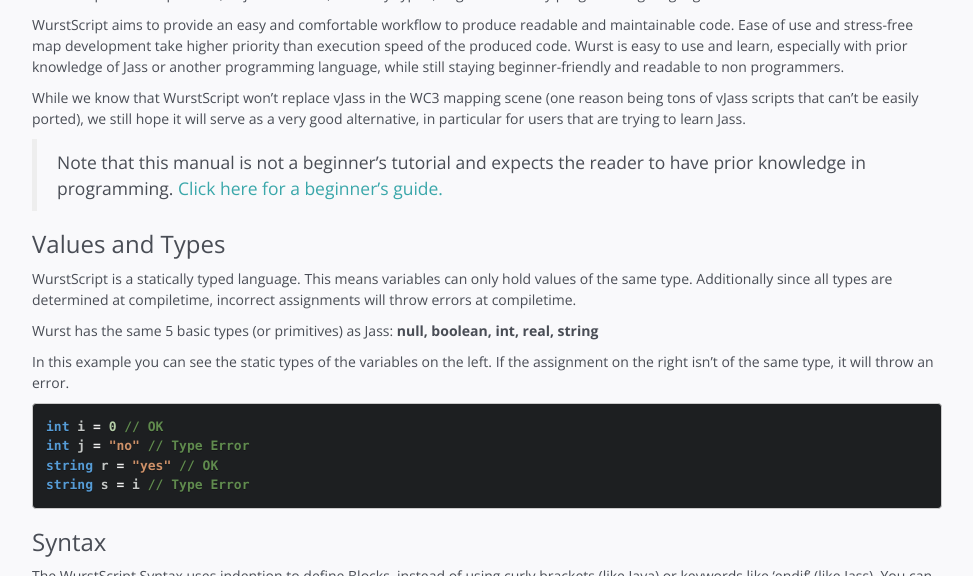
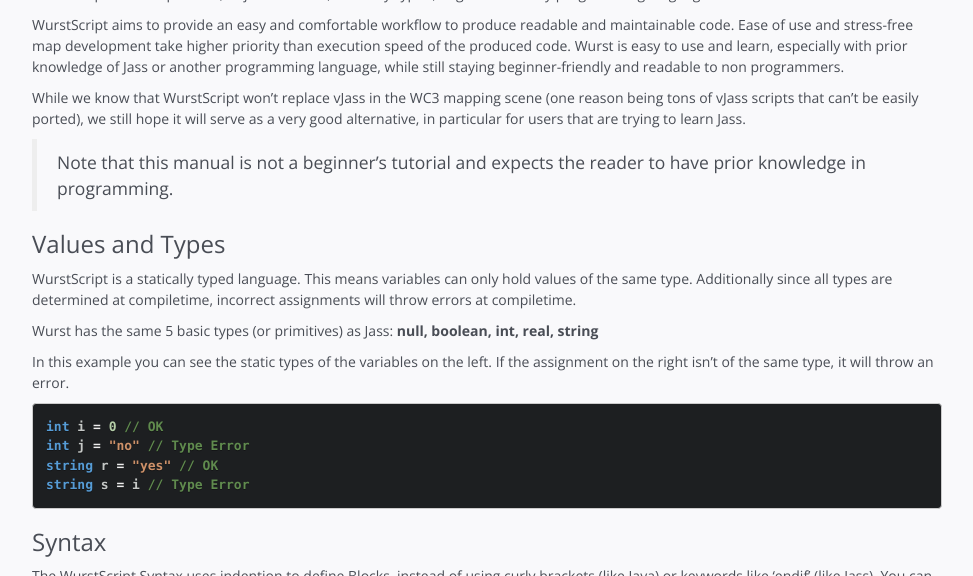
Before and after one commit to Cokemonkey11/WurstDocs, a Jekyll site: the page built from _doc/manual/introduction.md, in a window 1280 px wide and 900 px high, cut to the strip 324-900 px from the top of the window. Shown: the whole strip, without its empty margins (268-1241 px from the left). Built offline with Jekyll 4.4.1, drawn with Linux system fonts in a browser that asks for light colours.

Commit message:
try this

```diff
--- a/_doc/manual/introduction.md
+++ b/_doc/manual/introduction.md
@@ -17,7 +17,7 @@ beginner-friendly and readable to non programmers.
 
 While we know that WurstScript won't replace vJass in the WC3 mapping scene (one reason being tons of vJass scripts that can't be easily ported), we still hope it will  serve as a very good alternative, in particular for users that are trying to learn Jass.
 
-> Note that this manual is not a beginner's tutorial and expects the reader to have prior knowledge in programming. [Click here for a beginner's guide.](start.md)
+> Note that this manual is not a beginner's tutorial and expects the reader to have prior knowledge in programming.
 
 ### Values and Types
 
```
